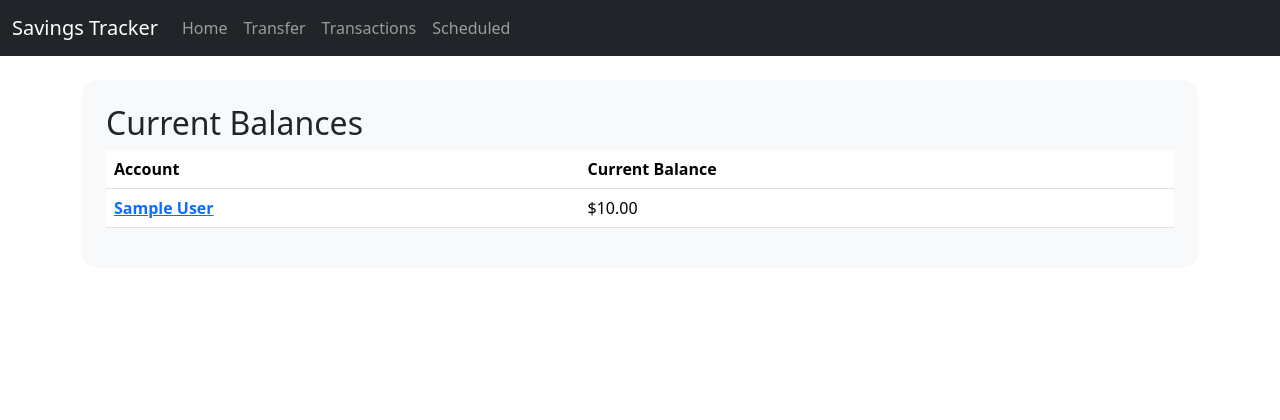
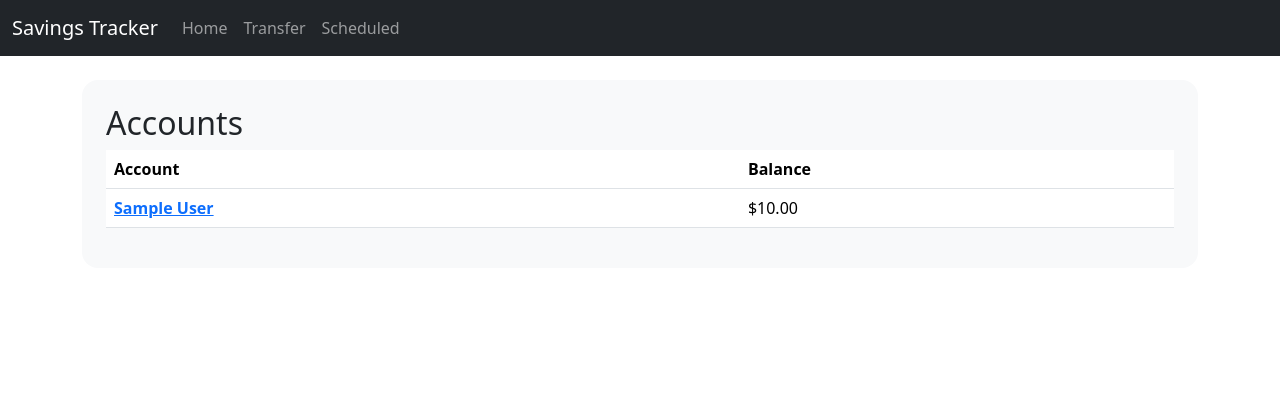
Before and after one commit to kvecchione/savings-tracker, a Django app: page / in a window 1280 px wide. Shown: the top 420 px of the page. Run offline with Django 4.2, Linux system fonts and the light colour scheme; tables that the repository leaves empty hold one stand-in row (values such as "Sample post"); some libraries are stand-ins or nearby versions.

Commit message:
Simplify Views

```diff
--- a/savings_tracker/templates/home.html
+++ b/savings_tracker/templates/home.html
@@ -9,19 +9,19 @@
     <div class="container">
         <div class="p-4 my-4 bg-light rounded-4">
             <div class="row">
-                <h2>Current Balances</h2>
+                <h2>Accounts</h2>
                 <div>
                     <table class="table">
                         <thead>
                             <tr>
                                 <th scope="col">Account</th>
-                                <th scope="col">Current Balance</th>
+                                <th scope="col">Balance</th>
                             </tr>
                         </thead>
                         <tbody>
                             {% for account in accounts %}
                             <tr>
-                            <th scope="row"><a href='/transactions/{{account.name}}/'>{{ account.name }}</a></th>
+                            <th scope="row"><a href='/account/{{account.id}}/'>{{ account.name }}</a></th>
                             <td>${{account.balance}}</td>
                             </tr>
                             {% endfor %}
--- a/savings_tracker/templates/nav.html
+++ b/savings_tracker/templates/nav.html
@@ -8,7 +8,6 @@
             <div class="navbar-nav">
                 <a href="/" class="nav-item nav-link">Home</a>
                 <a href="/transfer/" class="nav-item nav-link">Transfer</a>
-                <a href="/transactions/all/" class="nav-item nav-link">Transactions</a>
               	<a href="/scheduled/" class="nav-item nav-link">Scheduled</a>
             </div>
         </div>
--- a/savings_tracker/views.py
+++ b/savings_tracker/views.py
@@ -10,17 +10,12 @@ def home(request):
 def scheduled(request):
     return render(request, "scheduled.html", {'transfer_list': ScheduledTransfer.objects.all()})
 
-def transactions(request, account_name):
-    if account_name == 'all':
-        title = "All transactions"
-        transaction_list = Transaction.objects.all().order_by("date")[:20]
-        show_account = True
-    else:
-        title = f"Transactions for {account_name.title()}"
-        transaction_list = Transaction.objects.filter(account__name=account_name).order_by("date")[:20]
-        show_account = False
+def account(request, account_id):
+    account = Account.objects.get(id=account_id)
+    title = f"{account.name.title()}"
+    transaction_list = Transaction.objects.filter(account__id=account_id).order_by("date")[:10]
 
-    return render(request, "transactions.html", {'transactions': transaction_list, 'show_account': show_account, 'title': title})
+    return render(request, "account.html", {'transactions': transaction_list, 'account': account})
 
 def transfer(request):
     if request.method == 'POST':
--- a/urls.py
+++ b/urls.py
@@ -22,5 +22,5 @@ urlpatterns = [
     path('', views.home, name='home'),
     path('transfer/', views.transfer, name='transfer'),
     path('scheduled/', views.scheduled, name='scheduled'),
-    path('transactions/<str:account_name>/', views.transactions),
+    path('account/<str:account_id>/', views.account),
 ]
```
Also changed, not shown: savings_tracker/templates/account.html (renamed from savings_tracker/templates/transactions.html, +5 -7 lines).
